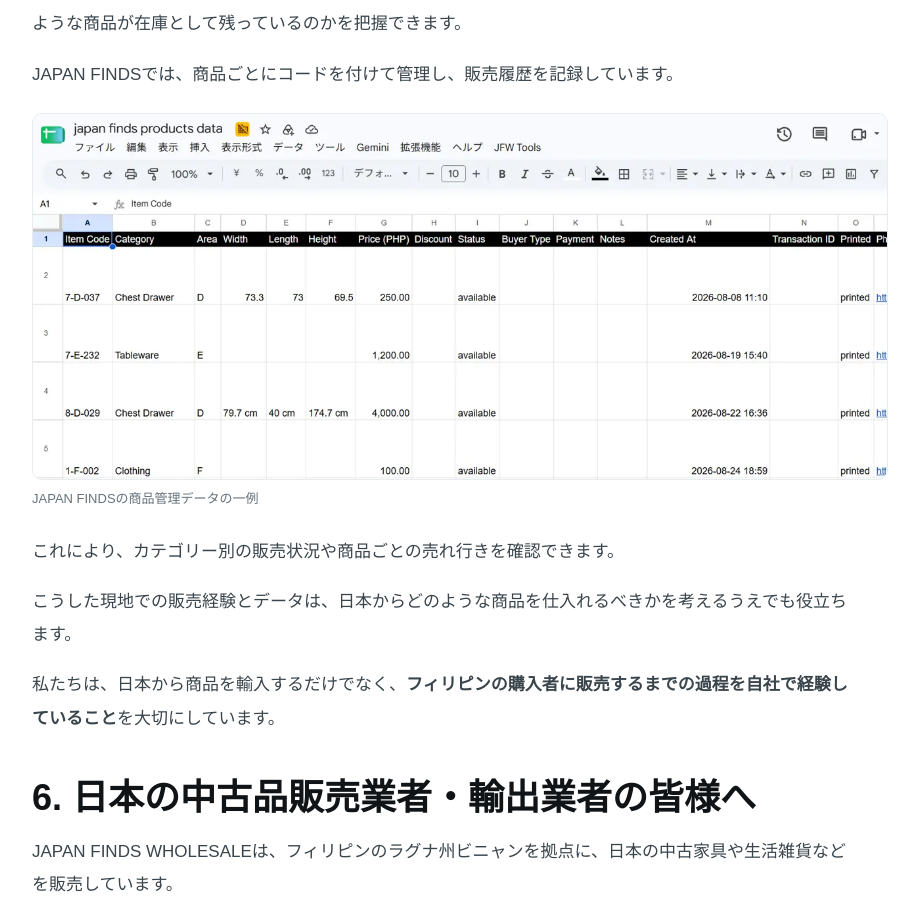
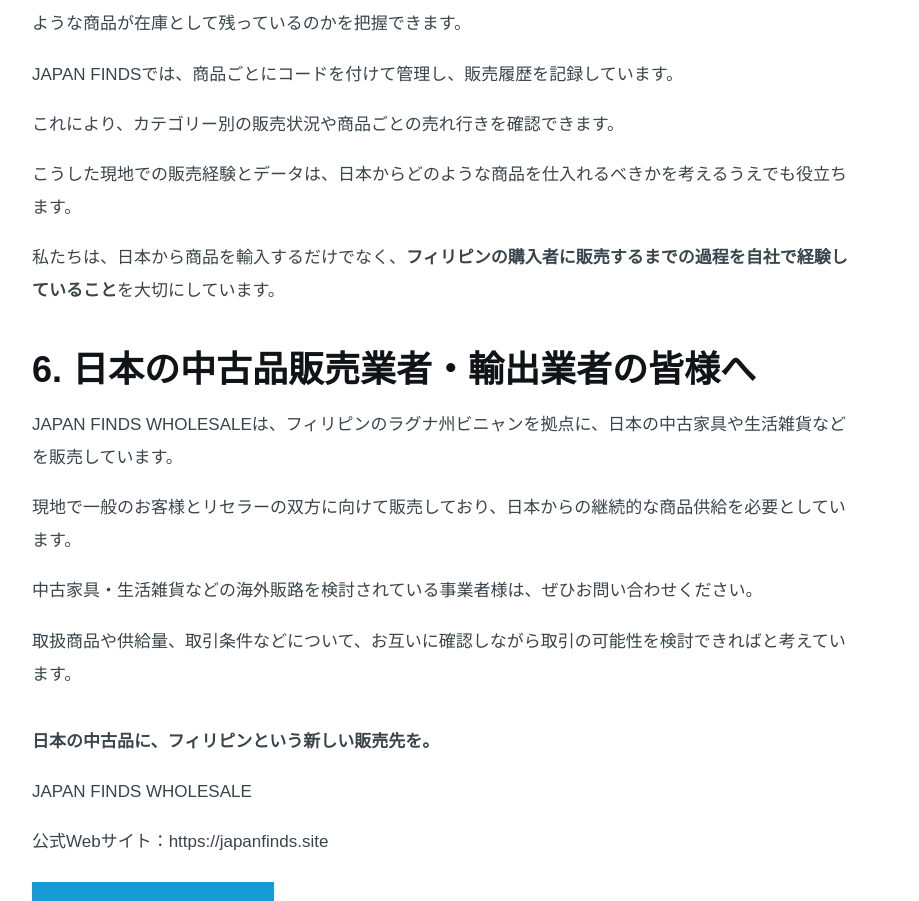
Before and after one commit to KEITAROHTAO/JAPANFINDSWHOLESALE, a Next.js app: page /blog/japan-used-goods-philippines in a window 1280 px wide. Shown: the part 4348-5249 px from the top of the page, without its empty margins (180-1099 px from the left). Built offline with nearby package versions, Linux system fonts and the light colour scheme; no server answers.

Commit message:
Remove spreadsheet screenshot from Japanese field report

```diff
--- a/app/blog/japan-used-goods-philippines/page.tsx
+++ b/app/blog/japan-used-goods-philippines/page.tsx
@@ -66,7 +66,6 @@ export default function JapanUsedGoodsPhilippinesArticle() {
       <p style={prose}>海外に中古品を輸出する際、日本側からは現地の販売状況が見えにくいことがあります。</p>
       <p style={prose}>しかし、実際に現地で販売していると、どの商品が売れたのか、どのくらいの期間で販売されたのか、どのような商品が在庫として残っているのかを把握できます。</p>
       <p style={prose}>JAPAN FINDSでは、商品ごとにコードを付けて管理し、販売履歴を記録しています。</p>
-      <figure style={{ margin: "22px 0 28px" }}><img src="/images/japan-finds-products-data.webp" alt="JAPAN FINDS WHOLESALEの商品管理スプレッドシート。商品コード、カテゴリー、価格、在庫状況などを管理" style={{ display: "block", width: "100%", height: "auto", borderRadius: 10, border: "1px solid #e7ecef" }} loading="lazy" /><figcaption style={{ fontSize: 13, color: "var(--muted)", marginTop: 8 }}>JAPAN FINDSの商品管理データの一例</figcaption></figure>
       <p style={prose}>これにより、カテゴリー別の販売状況や商品ごとの売れ行きを確認できます。</p>
       <p style={prose}>こうした現地での販売経験とデータは、日本からどのような商品を仕入れるべきかを考えるうえでも役立ちます。</p>
       <p style={prose}>私たちは、日本から商品を輸入するだけでなく、<strong>フィリピンの購入者に販売するまでの過程を自社で経験していること</strong>を大切にしています。</p>
```
